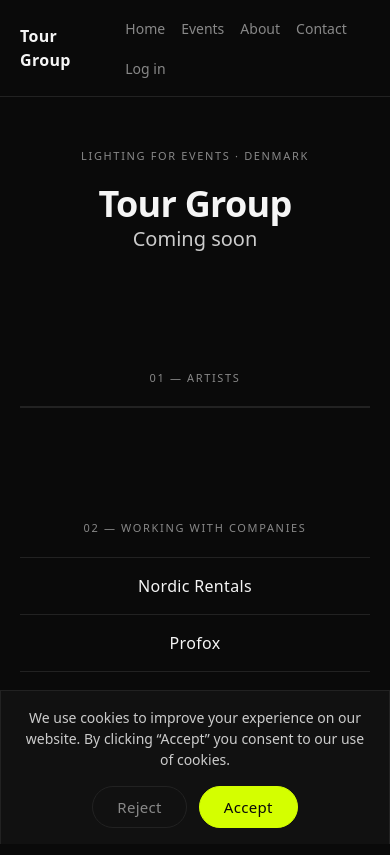
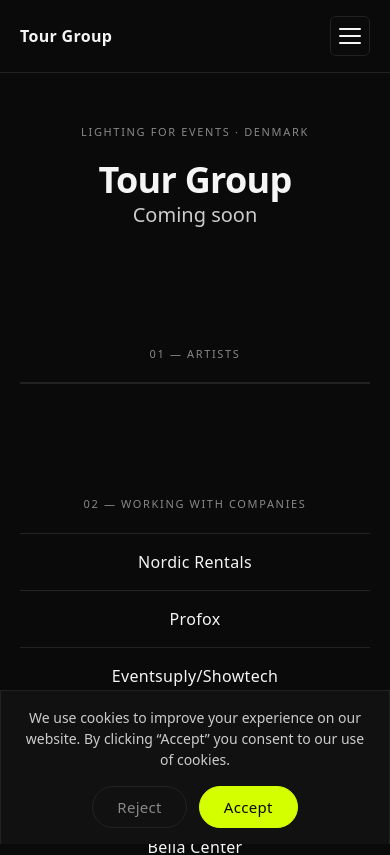
Before and after one commit to stef663k/TourGroupWeb, a SvelteKit app: page / in a window 390 px wide. Shown: the top 855 px of the page. Built offline with nearby package versions, Linux system fonts and the light colour scheme.

Commit message:
Burger menu

```diff
--- a/src/app.css
+++ b/src/app.css
@@ -93,6 +93,7 @@
 
 /* --- Navigation ----------------------------- */
 nav {
+  position: relative;
   display: flex;
   align-items: center;
   justify-content: space-between;
@@ -103,6 +104,41 @@
   padding: clamp(1rem, 3vw, 1.5rem) var(--space-gutter);
   border-bottom: 1px solid var(--line);
   }
+
+/* Burger-knap (kun synlig på mobil) */
+nav .burger {
+  display: none;
+  flex-direction: column;
+  justify-content: center;
+  gap: 5px;
+  width: 2.5rem;
+  height: 2.5rem;
+  padding: 0.5rem;
+  background: none;
+  border: 1px solid var(--line);
+  border-radius: 0.375rem;
+  cursor: pointer;
+  transition: border-color 0.2s var(--ease);
+}
+
+nav .burger:hover,
+nav .burger:focus-visible {
+  border-color: var(--accent);
+}
+
+nav .burger-bar {
+  display: block;
+  width: 100%;
+  height: 2px;
+  background: var(--fg);
+  border-radius: 2px;
+  transition: background 0.2s var(--ease);
+}
+
+nav .burger:hover .burger-bar,
+nav .burger:focus-visible .burger-bar {
+  background: var(--accent);
+}
 
 nav > a {
   font-size: clamp(1rem, 2.5vw, 1.125rem);
@@ -279,11 +315,55 @@
   }
 }
 
-/* Små telefoner */
-@media (max-width: 380px) {
+/* Burger-menu: aktiveres på mobil */
+@media (max-width: 640px) {
+  nav .burger {
+    display: flex;
+  }
+
   nav ul {
+    position: absolute;
+    top: 100%;
+    left: 0;
+    right: 0;
+    z-index: 50;
+    flex-direction: column;
+    align-items: stretch;
+    gap: 0;
+    padding: 0 var(--space-gutter);
+    background: var(--bg-soft);
+    border-bottom: 1px solid var(--line);
+    /* Skjul menuen indtil den åbnes */
+    max-height: 0;
+    overflow: hidden;
+    visibility: hidden;
+    transition: max-height 0.25s var(--ease), visibility 0.25s var(--ease);
+  }
+
+  nav ul.open {
+    max-height: 24rem;
+    visibility: visible;
+  }
+
+  nav ul li {
+    border-top: 1px solid var(--line);
+  }
+
+  nav ul li:first-child {
+    border-top: none;
+  }
+
+  nav ul a,
+  nav ul button {
+    display: block;
     width: 100%;
-    justify-content: space-between;
+    padding: 1rem 0;
+    text-align: left;
+  }
+
+  nav ul form {
+    display: block;
+    width: 100%;
   }
 }
 
--- a/src/routes/+layout.svelte
+++ b/src/routes/+layout.svelte
@@ -1,26 +1,53 @@
 <script lang="ts">
 	import '../app.css';
 	import CookieConsent from '$lib/components/CookieConsent.svelte';
+	import { afterNavigate } from '$app/navigation';
 	import type { Snippet } from 'svelte';
 	import type { LayoutData } from './$types';
 
 	let { children, data }: { children: Snippet; data: LayoutData } = $props();
+
+	let menuOpen = $state(false);
+
+	function toggleMenu() {
+		menuOpen = !menuOpen;
+	}
+
+	function closeMenu() {
+		menuOpen = false;
+	}
+
+	afterNavigate(() => {
+		menuOpen = false;
+	});
 </script>
 
 <nav>
-	<a href="/">Tour Group</a>
-	<ul>
-		<li><a href="/">Home</a></li>
-		<li><a href="/events">Events</a></li>
-		<li><a href="/om">About</a></li>
-		<li><a href="/kontakt">Contact</a></li>
+	<a href="/" onclick={closeMenu}>Tour Group</a>
+	<button
+		type="button"
+		class="burger"
+		aria-label={menuOpen ? 'Close menu' : 'Open menu'}
+		aria-expanded={menuOpen}
+		aria-controls="primary-menu"
+		onclick={toggleMenu}
+	>
+		<span class="burger-bar"></span>
+		<span class="burger-bar"></span>
+		<span class="burger-bar"></span>
+	</button>
+	<ul id="primary-menu" class:open={menuOpen}>
+		<li><a href="/" onclick={closeMenu}>Home</a></li>
+		<li><a href="/events" onclick={closeMenu}>Events</a></li>
+		<li><a href="/om" onclick={closeMenu}>About</a></li>
+		<li><a href="/kontakt" onclick={closeMenu}>Contact</a></li>
 		<li>
 			{#if data.owner}
-				<form method="POST" action="/logout">
+				<form method="POST" action="/logout" onsubmit={closeMenu}>
 					<button type="submit">Log out</button>
 				</form>
 			{:else}
-				<a href="/login">Log in</a>
+				<a href="/login" onclick={closeMenu}>Log in</a>
 			{/if}
 		</li>
 	</ul>
```
